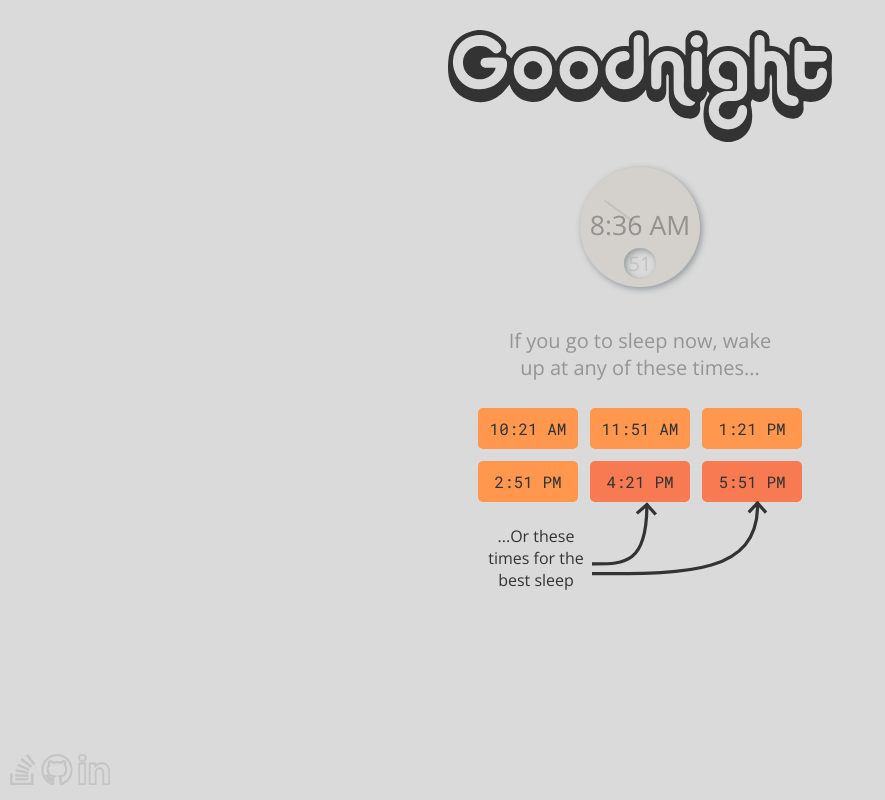
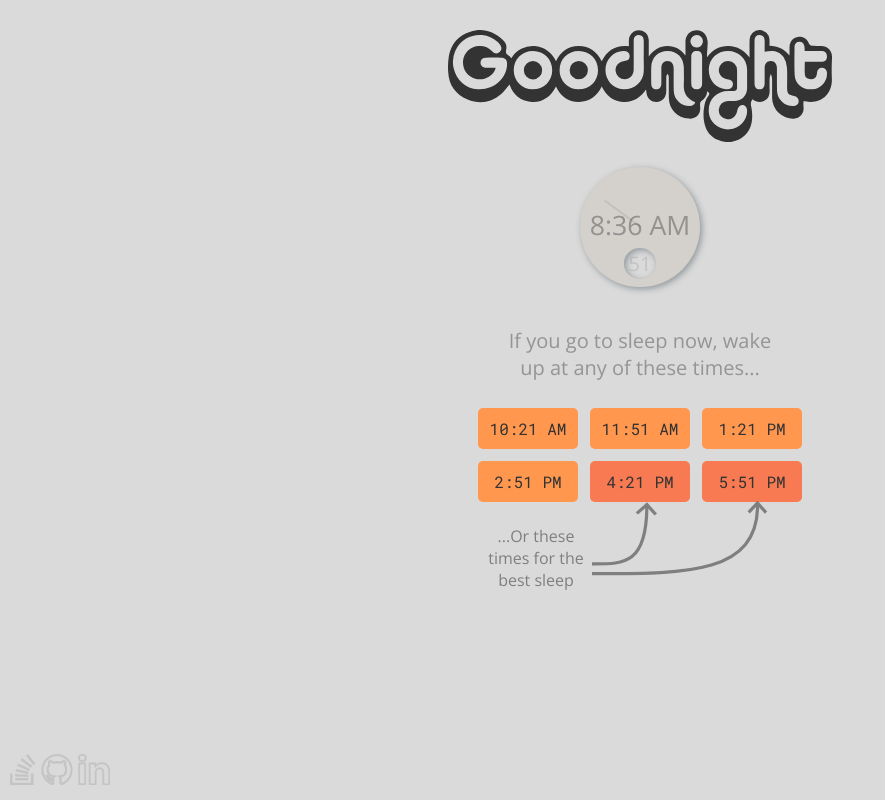
Before and after one commit to trevsm/whentowakeup, a React app: page / in a window 1280 px wide. Shown: the whole page, without its empty margins (0-885 px from the left). Built offline with nearby package versions, Linux system fonts and the light colour scheme.

Commit message:
few more cosmetic color changes

```diff
--- a/src/styles/App.scss
+++ b/src/styles/App.scss
@@ -109,7 +109,7 @@ body {
     transform: translateY(-20px);
   }
   p {
-    color: #333;
+    color: #7f7f7f;
     width: 35%;
   }
 }
```
Also changed, not shown: public/images/arrows.svg, 2 other files (tests, documents, lock files or other folders).
